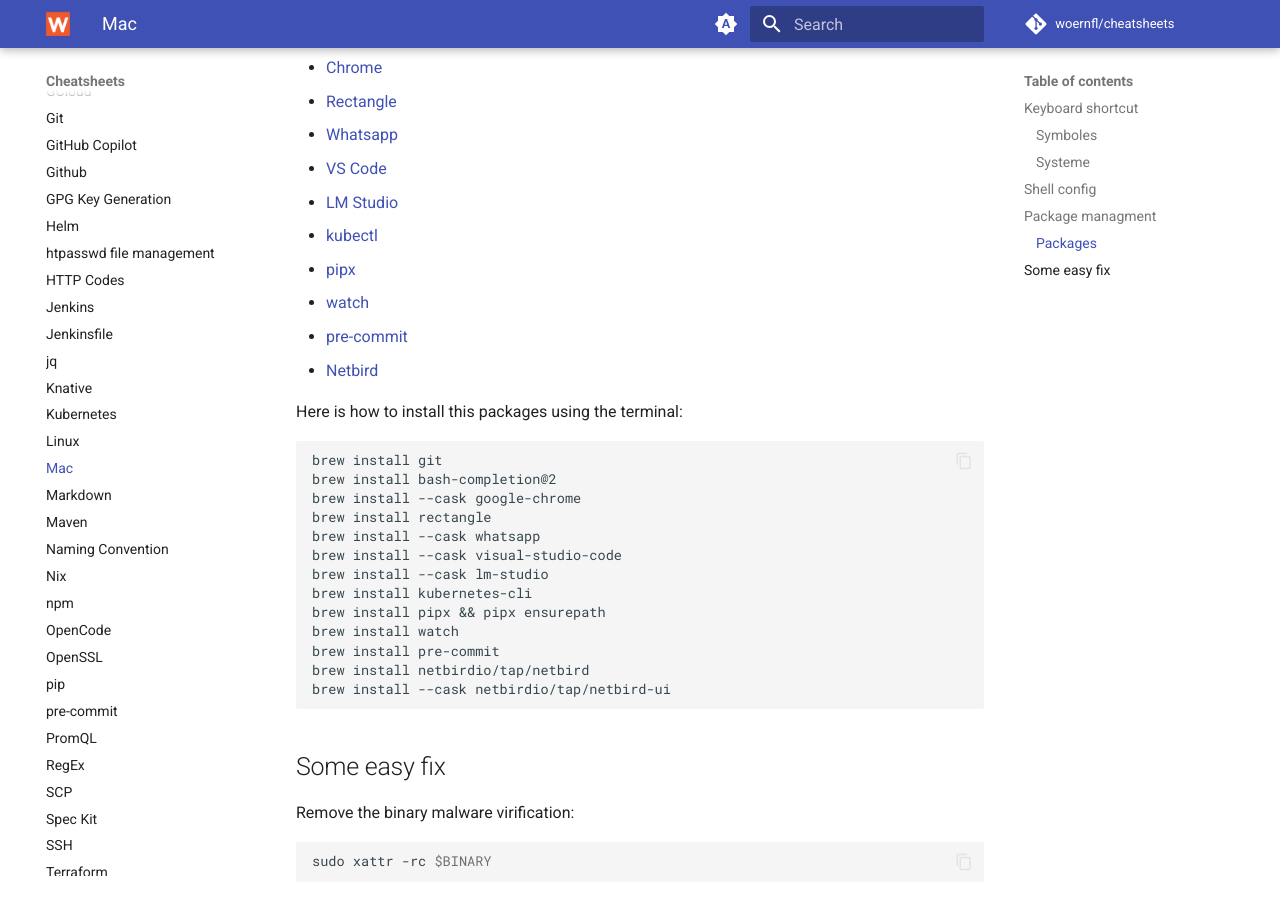
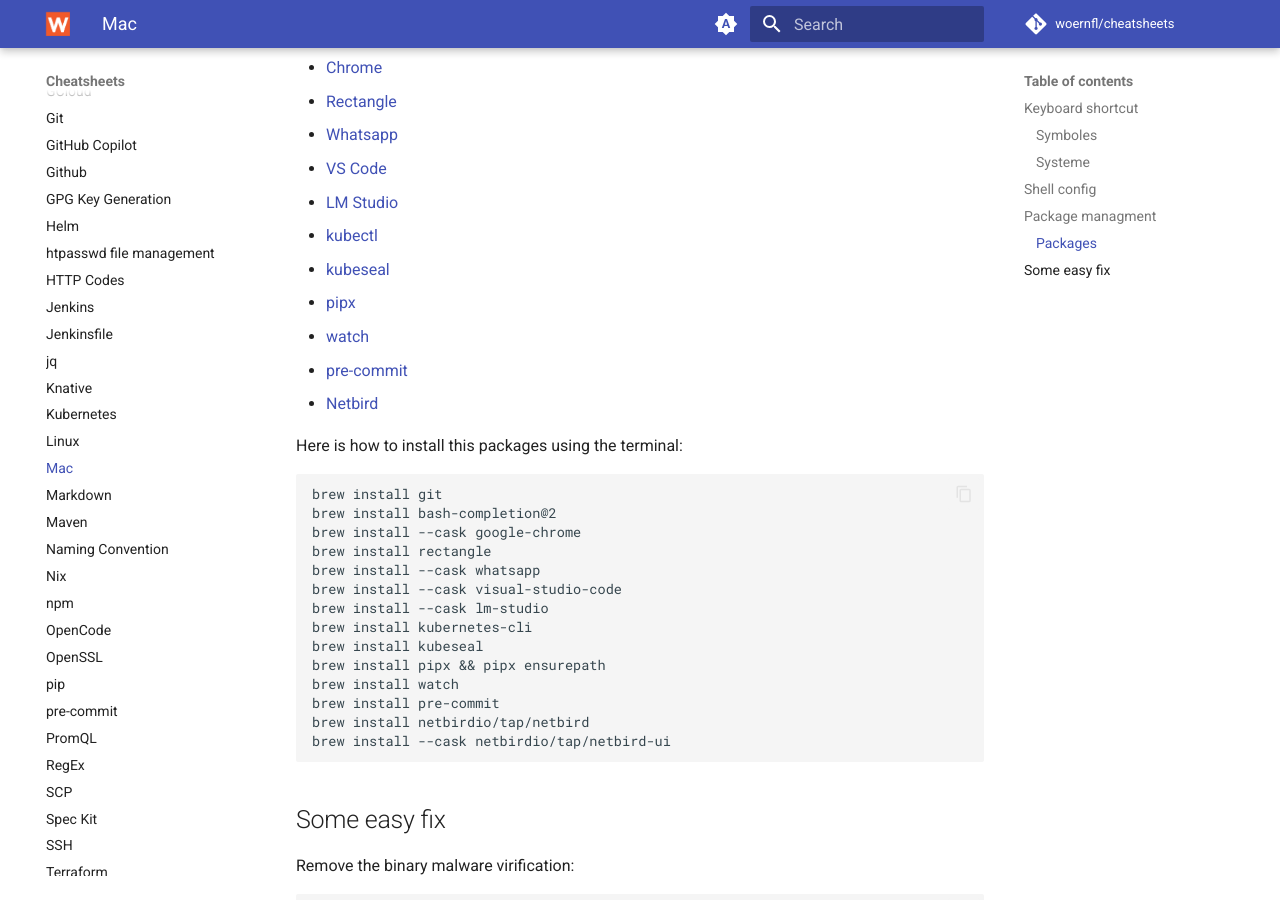
Before and after one commit to woernfl/cheatsheets, an MkDocs documentation site: the page built from docs/mac.md, in a window 1280 px wide and 900 px high, scrolled down 1651 px. Built offline with MkDocs 1.6.1 and Material for MkDocs 9.7.7, drawn with Linux system fonts in a browser that asks for light colours; comment, search, counter and statistics services are not loaded.

Commit message:
Add kubeseal installation instructions for macOS (#321)

```diff
--- a/docs/mac.md
+++ b/docs/mac.md
@@ -63,6 +63,7 @@
 - [VS Code](https://code.visualstudio.com/)
 - [LM Studio](https://lmstudio.ai/)
 - [kubectl](https://kubernetes.io/docs/tasks/tools/install-kubectl-macos/)
+- [kubeseal](https://github.com/bitnami-labs/sealed-secrets)
 - [pipx](https://pipx.pypa.io/stable/)
 - [watch](https://gitlab.com/procps-ng/procps)
 - [pre-commit](https://pre-commit.com/)
@@ -79,6 +80,7 @@
 brew install --cask visual-studio-code
 brew install --cask lm-studio
 brew install kubernetes-cli
+brew install kubeseal
 brew install pipx && pipx ensurepath
 brew install watch
 brew install pre-commit
```
